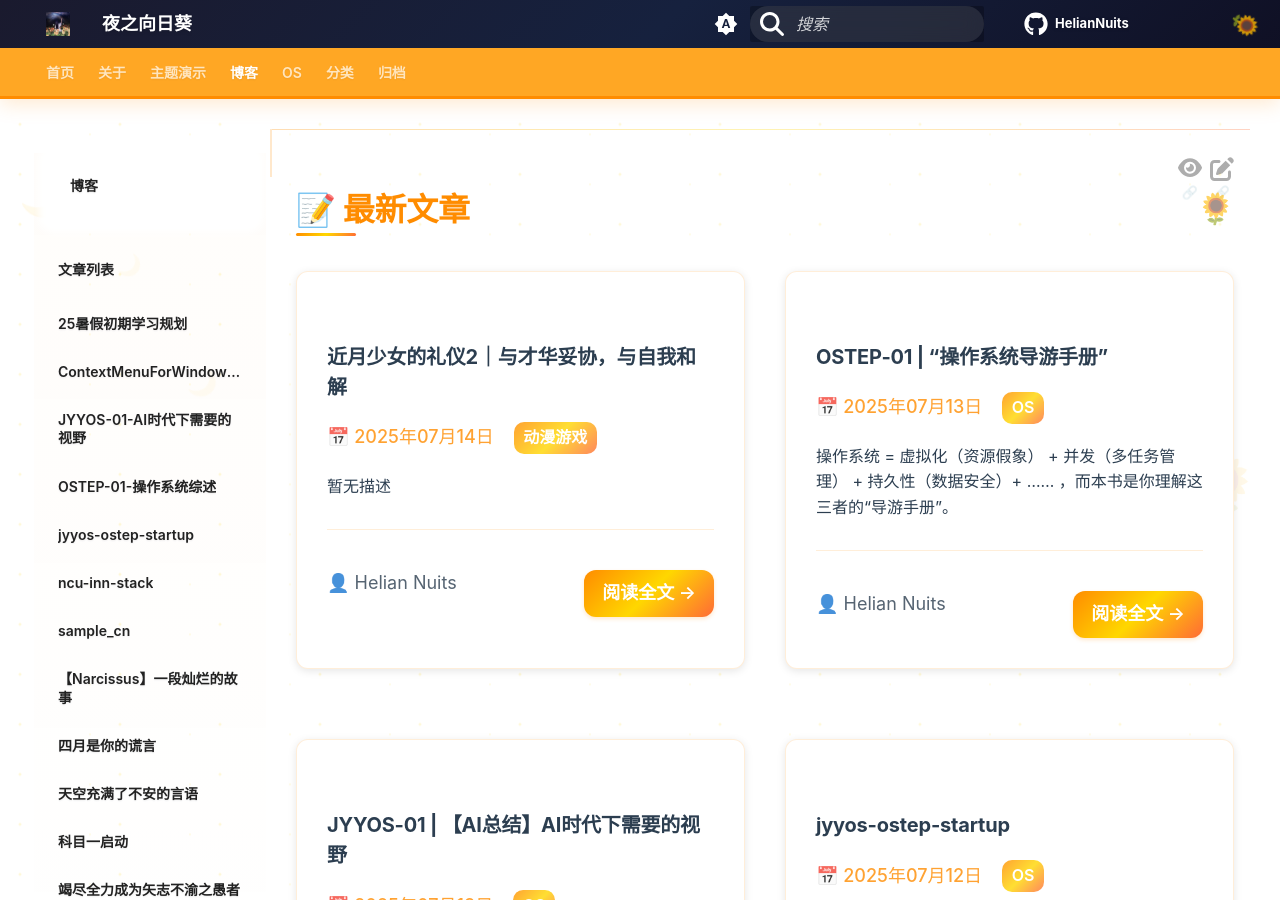
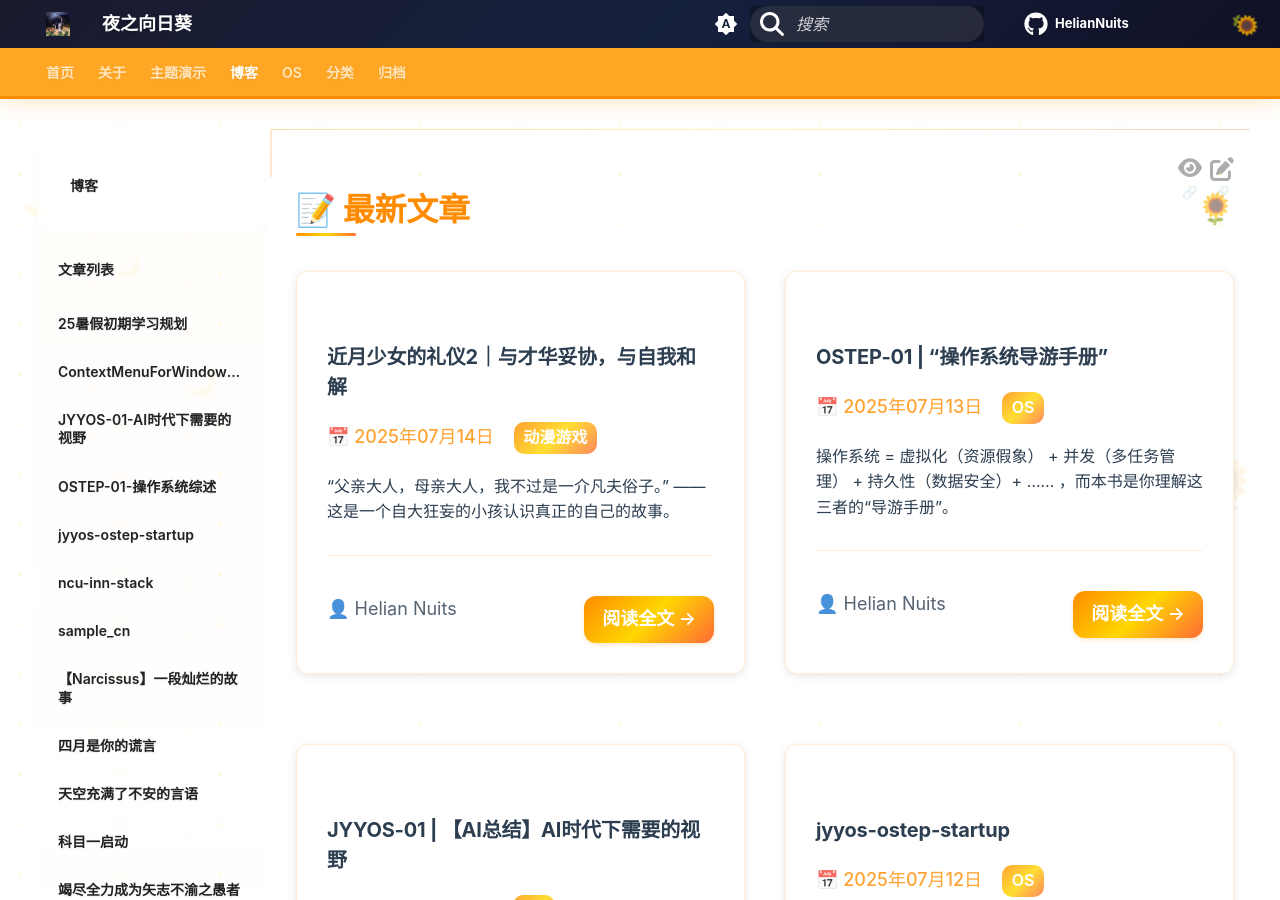
Before and after one commit to SXP-Simon/HelianNuits, an MkDocs documentation site: the page built from docs/blog/index.md, in a window 1280 px wide and 900 px high. Built offline with MkDocs 1.6.1 and Material for MkDocs 9.7.7, drawn with Linux system fonts in a browser that asks for light colours; some web fonts are replaced; comment, search, counter and statistics services are not loaded.

Commit message:
Update 【近月少女的礼仪2】在挚爱之人的衣服里缝入自己的骄傲.md

```diff
--- a/docs/blog/posts/【近月少女的礼仪2】在挚爱之人的衣服里缝入自己的骄傲.md
+++ b/docs/blog/posts/【近月少女的礼仪2】在挚爱之人的衣服里缝入自己的骄傲.md
@@ -1,7 +1,7 @@
 ---
 title: 近月少女的礼仪2｜与才华妥协，与自我和解
 author: Helian Nuits
-description:
+description: “父亲大人，母亲大人，我不过是一介凡夫俗子。” ——这是一个自大狂妄的小孩认识真正的自己的故事。
 date: 2025-07-14
 categories:
   - 动漫游戏
@@ -13,7 +13,7 @@ tags:
 
 # 与才华妥协，与自我和解
 
-＞ “父亲大人，母亲大人，我不过是一介凡夫俗子”
+＞ “父亲大人，母亲大人，我不过是一介凡夫俗子。”
 
 这是一个自大狂妄的小孩认识真正的自己的故事。
 
```
